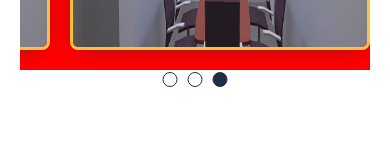
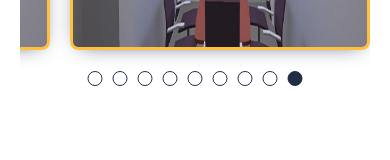
Before and after one commit to MtsmAshraf/smart-generation, a Next.js app: page /projects in a window 390 px wide. Shown: the part 1168-1328 px from the top of the page. Built offline with nearby package versions, Linux system fonts and the light colour scheme.

Commit message:
added slider functionality (toggle click)

```diff
--- a/src/components/projectsSlider/projects-sliders.module.css
+++ b/src/components/projectsSlider/projects-sliders.module.css
@@ -49,12 +49,36 @@
     justify-content: space-between;
     gap: 10px;
 }
+.projectsSlider .toggleCards li{
+    display: none;
+    background-color: red;
+}
+.projectsSlider .toggleCards li:nth-child(1),
+.projectsSlider .toggleCards li:nth-child(2),
+.projectsSlider .toggleCards li:nth-child(3){
+    background-color: transparent;
+    display: inline;
+}
+@media (max-width: 1200px) {
+    .projectsSlider .toggleCards li:nth-child(4),
+    .projectsSlider .toggleCards li:nth-child(5){
+        background-color: transparent;
+        display: inline;
+    }
+}
+@media (max-width: 992px) {
+    .projectsSlider .toggleCards li{
+        display: inline;
+        background-color: transparent;
+    }
+}
 .projectsSlider .toggleCards li button{
     width: 15px;
     height: 15px;
     border-radius: 50%;
     background-color: transparent;
     border: 1px solid var(--sec-color);
+    color: transparent;
 }
 .projectsSlider .toggleCards li button:hover,
 .projectsSlider .toggleCards li button:focus,
@@ -88,7 +112,6 @@
         min-width: calc(920px / 2);
     }
     .projectsSlider > div:last-child{
-        background-color: red;
     }
 }
 @media (max-width: 992px) {
@@ -98,7 +121,6 @@
 }
 @media (max-width: 767px) {
     .projectsSlider > div:last-child{
-        background-color: red;
         width: 100%;
     }
     .projectsSlider > div:last-child > a{
--- a/src/components/projectsSlider/projectsSlider.tsx
+++ b/src/components/projectsSlider/projectsSlider.tsx
@@ -34,16 +34,28 @@ const ProjectsSlider = () => {
     })
     const toggleHandler = (e: any, index: number) => {
         const toggleBtns: any = document.querySelectorAll("section ul li button")
+        const toggleLis: any = document.querySelectorAll("section ul li")
+        let noOfBtns = 0;
+        toggleLis.forEach((li: any) => {
+            const compStyles = window.getComputedStyle(li);
+            compStyles.getPropertyValue("background-color")
+            if(compStyles.getPropertyValue("background-color") === "rgba(0, 0, 0, 0)"){
+                noOfBtns++
+            }
+        })
+        console.log("noOfBtns",noOfBtns)
+        console.log("-25 * noOfBtns + 325", -25 * noOfBtns + 325)
         toggleBtns.forEach((btn: any) => {
             btn.removeAttribute("active-button")
         })
         e.target.setAttribute("active-button","true")
         const cards: any = document.querySelectorAll("section > div:nth-child(2) > div:last-child > *")
-        console.log(cards)
+        let parameter = noOfBtns === 9 ? 100 : noOfBtns === 5 ? 200 : noOfBtns === 3 ? 300 : 1 ;
+        let secParameter = noOfBtns === 9 ? 20 : noOfBtns === 5 ? 40 : noOfBtns === 3 ? 60 : 1 ;
         cards.forEach((card: { style: { cssText: string } }) => {
             card.style.cssText = `
                 transition-duration: ${0.3}s;
-                transform: translateX(calc(${index * 300}% + ${index * 60}px))
+                transform: translateX(calc(${index * (parameter)}% + ${index * secParameter}px))
             `
         })
     }
@@ -61,13 +73,31 @@ const ProjectsSlider = () => {
                 </button>
                 <ul className={styles.toggleCards}>
                     <li>
-                        <button onClick={(e) => {toggleHandler(e, 0)}}></button>
+                        <button onClick={(e) => {toggleHandler(e, 0)}}>1</button>
                     </li>
                     <li>
-                        <button onClick={(e) => {toggleHandler(e, 1)}}></button>
+                        <button onClick={(e) => {toggleHandler(e, 1)}}>2</button>
                     </li>
                     <li>
-                        <button onClick={(e) => {toggleHandler(e, 2)}}></button>
+                        <button onClick={(e) => {toggleHandler(e, 2)}}>3</button>
+                    </li>
+                    <li>
+                        <button onClick={(e) => {toggleHandler(e, 3)}}>4</button>
+                    </li>
+                    <li>
+                        <button onClick={(e) => {toggleHandler(e, 4)}}>5</button>
+                    </li>
+                    <li>
+                        <button onClick={(e) => {toggleHandler(e, 5)}}>6</button>
+                    </li>
+                    <li>
+                        <button onClick={(e) => {toggleHandler(e, 6)}}>7</button>
+                    </li>
+                    <li>
+                        <button onClick={(e) => {toggleHandler(e, 7)}}>8</button>
+                    </li>
+                    <li>
+                        <button onClick={(e) => {toggleHandler(e, 8)}}>9</button>
                     </li>
                 </ul>
                 <div>
```
